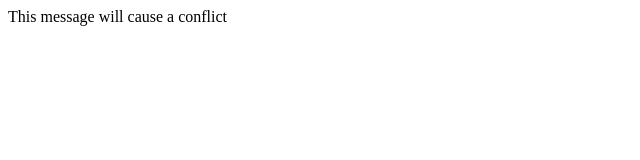
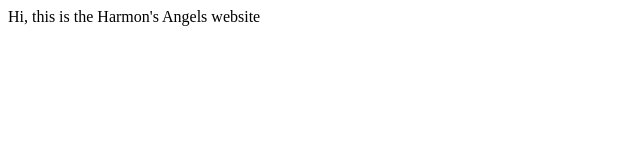
Before and after one commit to kevvkevvi/HCI_team_project, a plain HTML site: page index.html in a window 1280 px wide. Shown: the full height of the page, 0-640 px from the left. Drawn offline with Linux system fonts and the light colour scheme.

Commit message:
Update index.html

```diff
--- a/index.html
+++ b/index.html
@@ -5,6 +5,6 @@
     <title>Harmon's Angels</title>
   </head>
 <body>
-  <p>This message will cause a conflict</p>
+  <p>Hi, this is the Harmon's Angels website</p>
 </body>
 </html>
```
